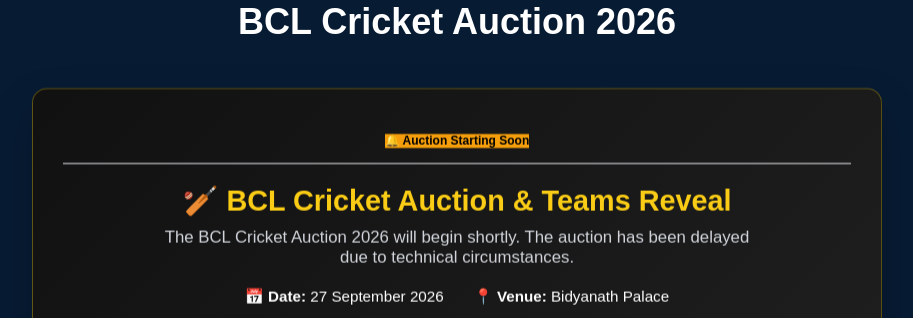
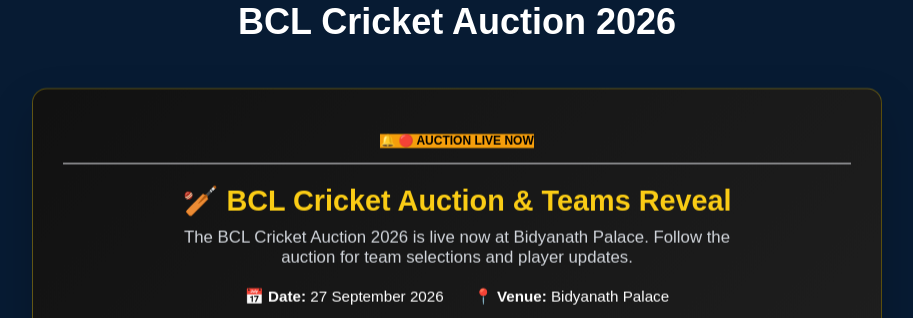
Before and after one commit to sitaram-a/bcl-website, a React (Vite) app: page / in a window 1280 px wide. Shown: the part 3000-3318 px from the top of the page, without its empty margins (183-1096 px from the left). Built offline with nearby package versions, Linux system fonts and the light colour scheme.

Commit message:
update  live stream

```diff
--- a/src/data/home/announcements.js
+++ b/src/data/home/announcements.js
@@ -3,11 +3,11 @@ export const announcements = [
     id: 1,
     type: "AUCTION",
     title: "BCL Cricket Auction 2026",
-    subtitle: "Auction Starting Soon",
+    subtitle: "🔴 AUCTION LIVE NOW",
     date: "2026-09-27",
     venue: "Bidyanath Palace",
     description:
-      "The BCL Cricket Auction 2026 will begin shortly. The auction has been delayed due to technical circumstances.",
+      "The BCL Cricket Auction 2026 is live now at Bidyanath Palace. Follow the auction for team selections and player updates.",
     active: true,
   },
   {
```
